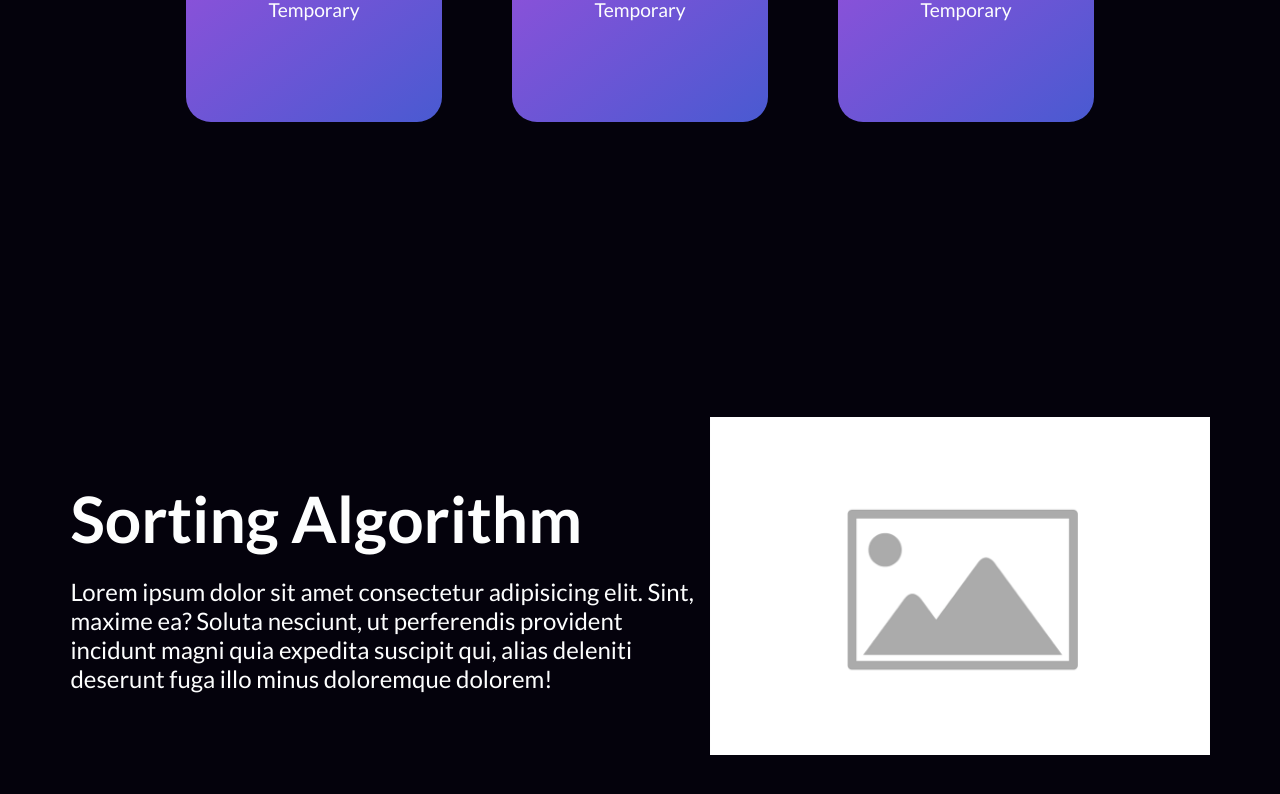
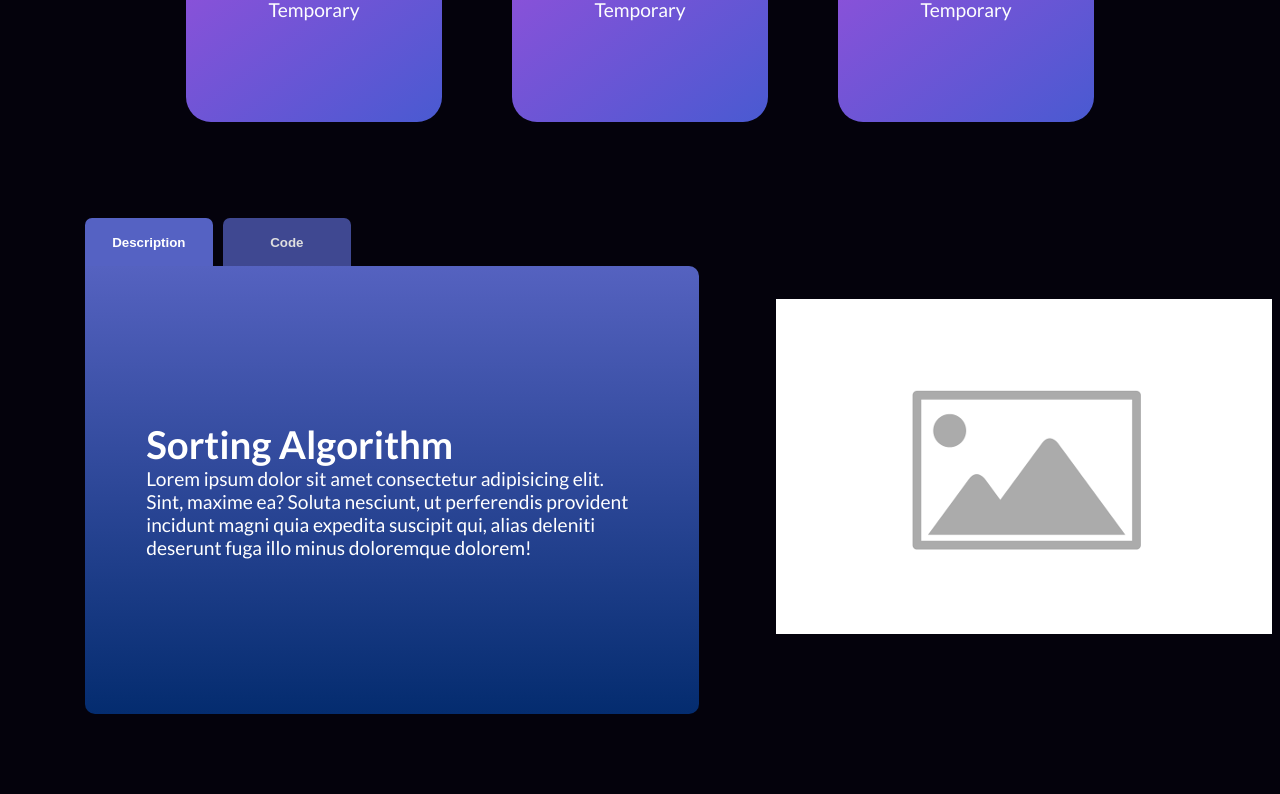
Before and after one commit to FMark207/Random-Algorithm-Project, a React (Create React App) app in the folder random-algorith-program/: page / in a window 1280 px wide. Shown: the part 1334-2128 px from the top of the page. After the commit the page ends 2080 px from the top, so only its background shows below. Built offline with nearby package versions, Linux system fonts and the light colour scheme.

Commit message:
Made Switchable Tabs

```diff
--- a/random-algorith-program/src/App.jsx
+++ b/random-algorith-program/src/App.jsx
@@ -15,6 +15,7 @@ function App() {
       <Tab source={placeholder}
       title="Sorting Algorithm"
       desc="Lorem ipsum dolor sit amet consectetur adipisicing elit. Sint, maxime ea? Soluta nesciunt, ut perferendis provident incidunt magni quia expedita suscipit qui, alias deleniti deserunt fuga illo minus doloremque dolorem!"/>
+
     </>
   );
 }
--- a/random-algorith-program/src/components/Paragraph_Comp/Paragraph.css
+++ b/random-algorith-program/src/components/Paragraph_Comp/Paragraph.css
@@ -1,4 +1,4 @@
-.paragraph{
+/* .paragraph{
     color: #FDFEFE;
     display: flex;
     align-items: center;
@@ -26,4 +26,79 @@
 
 .alg-display{
     width: 39%;
+} */
+
+.paragraph{
+    width: 100%;
+    display: flex;
+    align-items: center;
+    justify-content: center;
 }
+
+.tab{
+    width: 60%;
+    height: 70vh;
+    display: flex;
+    align-items: center;
+    justify-content: center;
+    flex-direction: column;
+}
+.tab-head{
+    width: 80%;
+}
+
+.tab-desc,.tab-code{
+    background: rgb(4,44,111);
+    background: linear-gradient(0deg, rgba(4,44,111,1) 0%, rgba(85,98,192,1) 100%, rgba(12,28,128,1) 100%);
+    width: 80%;
+    height: 80%;
+    border-radius: 10px;
+    border-top-left-radius: 0px;
+    align-items: center;
+    justify-content: center;
+    flex-direction: column;
+}
+
+.tab-desc{
+    color: white;
+    display: flex;
+    font-size: 1.2rem;
+}
+
+.tab-code{
+
+}
+
+.tab-desc h1, .tab-desc p{
+    width: 80%;
+}
+
+.tab-code{
+    display: none;
+}
+
+.tab-btns button{
+    width: 10vw;
+    height: 6vh;
+    border:  none;
+    font-weight: bold;
+    border-top-left-radius: 7px;
+    border-top-right-radius: 7px;
+    cursor: pointer;
+}
+
+.tab-btns{
+    display: flex;
+    gap: 10px   ;
+
+}
+
+.desc-tab.active, .code-tab.active{
+    background-color: rgb(85, 98, 195);
+    color: rgb(255, 255, 255);
+}
+
+.desc-tab,.code-tab{
+    background-color: rgb(63, 72, 145);
+    color: rgb(223, 223, 223);
+}
--- a/random-algorith-program/src/components/Paragraph_Comp/Paragraph.jsx
+++ b/random-algorith-program/src/components/Paragraph_Comp/Paragraph.jsx
@@ -1,15 +1,69 @@
-import "./Paragraph.css"
-import placeholder from "./placeholder.svg"
+import { useRef } from "react";
+import "./Paragraph.css";
+import placeholder from "./placeholder.svg";
 
 export default function Paragraph(props) {
-    return(
-      <div className='paragraph'>
-        <div className='paragraph-text'>
-            <h1>{props.title}</h1>
-            <p>{props.desc}</p>
+  const descBtnRef = useRef(null);
+  const codeBtnRef = useRef(null);
+  const descTabRef = useRef(null);
+  const codeTabRef = useRef(null);
+
+  const switcToDesc = () => {
+    descBtnRef.current.classList.add("active");
+    codeBtnRef.current.classList.remove("active");
+
+    descTabRef.current.style.display = "flex";
+    codeTabRef.current.style.display = "none";
+  };
+
+  const switcToCode = () => {
+    descBtnRef.current.classList.remove("active");
+    codeBtnRef.current.classList.add("active");
+
+    descTabRef.current.style.display = "none";
+    codeTabRef.current.style.display = "flex";
+  };
+
+  return (
+    <div className="paragraph">
+      <div className="tab">
+        <div className="tab-head">
+          <div className="tab-btns">
+
+            <button
+              className="desc-tab active"
+              id="desc"
+              ref={descBtnRef}
+              onClick={switcToDesc}
+            >
+              Description
+            </button>
+            <button
+              className="code-tab"
+              id="code"
+              ref={codeBtnRef}
+              onClick={switcToCode}
+            >
+              Code
+            </button>
+          </div>
         </div>
-        <img src={props.source} className="alg-display"/>
 
+        <div className="tab-desc" ref={descTabRef} style={{ display: "flex" }}>
+          <h1>{props.title}</h1>
+          <p>{props.desc}</p>
+        </div>
+
+        <div className="tab-code" ref={codeTabRef} style={{ display: "none" }}>
+            <pre>
+              <code>
+
+              </code>
+            </pre>
+        </div>
       </div>
-    )
-  }
+
+      <img src={props.source || placeholder} alt="algorithm display" className="alg-display" />
+    </div>
+  );
+}
```
Also changed, not shown: 1 other file (tests, documents, lock files or other folders).
